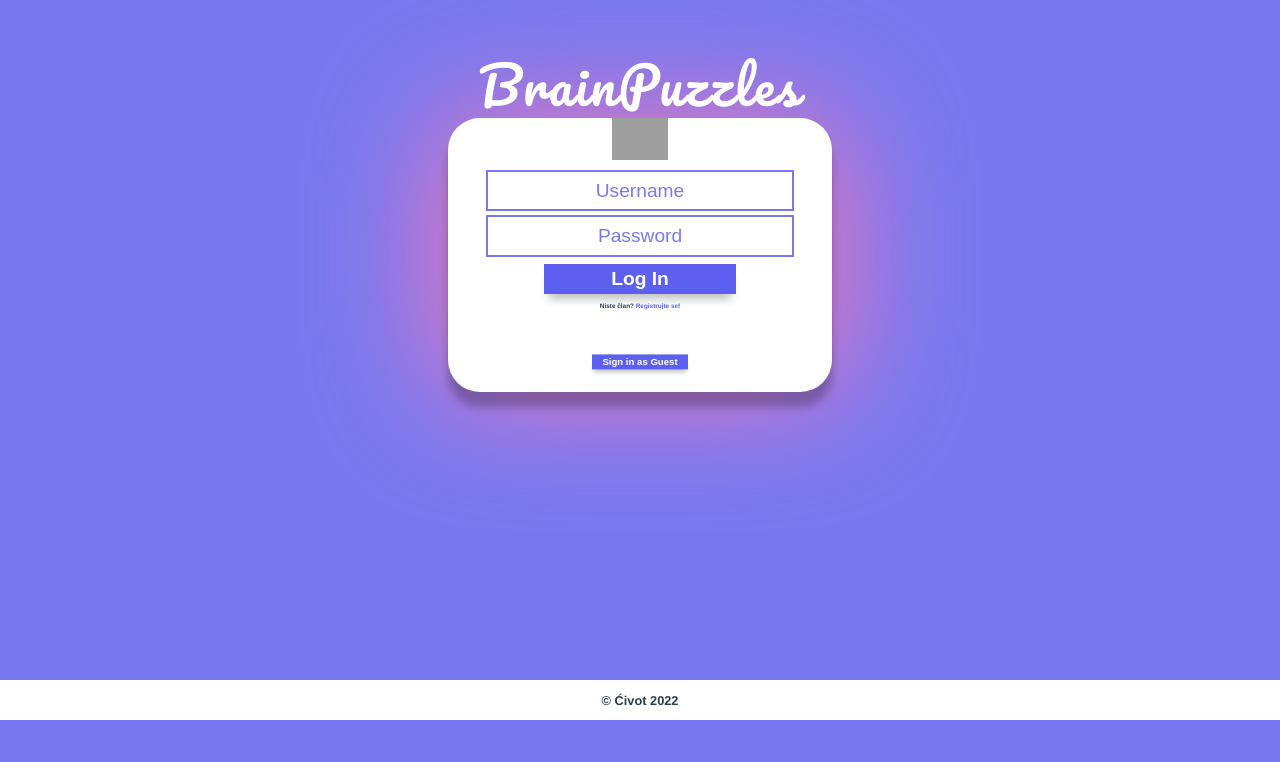
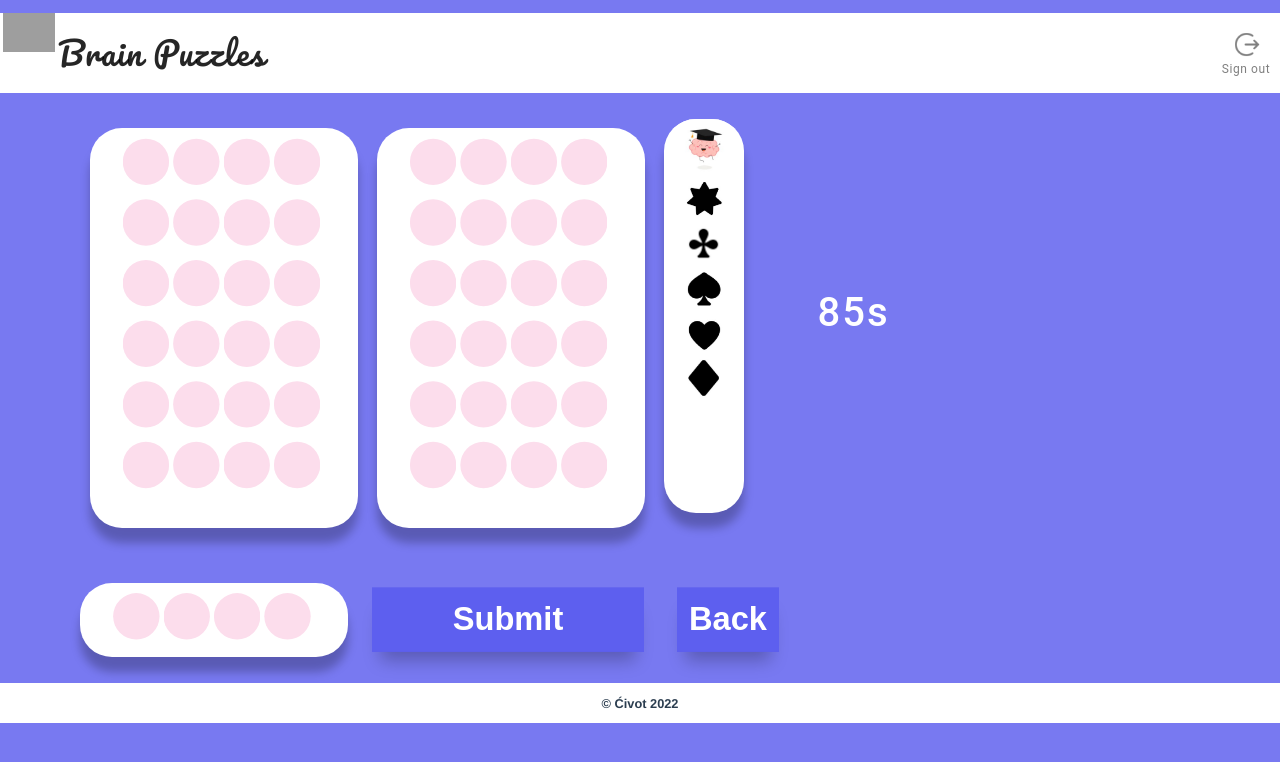
Before and after one commit to veljkoselakovic/BrainPuzzles, a Vue app in the folder Phase 5/Frontend/brain-puzzles/: page / in a window 1280 px wide. Shown: the top 762 px of the page. Built offline with nearby package versions, Linux system fonts and the light colour scheme; grey boxes are pictures that could not be loaded.

Commit message:
Mozgic tajmer, poeni

```diff
--- a/Phase 5/Frontend/brain-puzzles/src/components/GameComponents/MozgicComponents/MozgicComponent.vue
+++ b/Phase 5/Frontend/brain-puzzles/src/components/GameComponents/MozgicComponents/MozgicComponent.vue
@@ -64,6 +64,10 @@
         <img class="simbol" id="6" src="./Icons/karo.jpg" alt="mozgicsimb" style="width:2.8vw" @click = "symbolClicked">
     </div></div>
 
+    <div class="timer" id="sec">
+            {{this.timerCount}}s
+    </div>
+
     </div>
 
     <br>
@@ -129,6 +133,7 @@ export default {
         return{
         polje: a*4+b,
         slika:slikaId,
+        timerCount: 90,
         rows:6,
         rows2:6,
         cols2:4,
@@ -257,40 +262,7 @@ export default {
 
                 if(goodPlace==4 || a==6) //Kraj igre; izracunaj poene, ne dozvoljavaj vise da se ukucava i prikazi tacno resenje
                 {
-                    kraj = 1;
-                    /* Racunanje poena
-                    if(a<=4) poeni+=20;
-                    if(a==5) poeni+=15;
-                    if(a==6) poeni+=10;
-                    */
-
-                    for(let i=0;i<4;i++)
-                    {
-                        if(combination[i]==1)
-                        {
-                            document.getElementById(i*7+331).style.visibility="visible";
-                        }
-                        if(combination[i]==2)
-                        {
-                            document.getElementById(i*7+332).style.visibility="visible";
-                        }
-                        if(combination[i]==3)
-                        {
-                            document.getElementById(i*7+333).style.visibility="visible";
-                        }
-                        if(combination[i]==4)
-                        {
-                            document.getElementById(i*7+334).style.visibility="visible";
-                        }
-                        if(combination[i]==5)
-                        {
-                            document.getElementById(i*7+335).style.visibility="visible";
-                        }
-                        if(combination[i]==6)
-                        {
-                            document.getElementById(i*7+336).style.visibility="visible";
-                        }
-                    }
+                    this.submitResults();
                 }
 
 
@@ -324,12 +296,53 @@ export default {
             guess.pop();
         },
 
-        /*
-        endGame()
-        {
-            alert("Kraj igre");
-        }*/
+        submitResults(){
+                    kraj=1;
+                    document.getElementById("sec").style.visibility="hidden";
+                    for(let i=0;i<4;i++)
+                    {
+                        if(combination[i]==1)
+                        {
+                            document.getElementById(i*7+331).style.visibility="visible";
+                        }
+                        if(combination[i]==2)
+                        {
+                            document.getElementById(i*7+332).style.visibility="visible";
+                        }
+                        if(combination[i]==3)
+                        {
+                            document.getElementById(i*7+333).style.visibility="visible";
+                        }
+                        if(combination[i]==4)
+                        {
+                            document.getElementById(i*7+334).style.visibility="visible";
+                        }
+                        if(combination[i]==5)
+                        {
+                            document.getElementById(i*7+335).style.visibility="visible";
+                        }
+                        if(combination[i]==6)
+                        {
+                            document.getElementById(i*7+336).style.visibility="visible";
+                        }
+                    }
+        }
 
+    },
+
+    watch: {
+        timerCount: {
+            handler(value) {
+                if(value > 0){
+                    setTimeout(() => {
+                        this.timerCount--;
+                    }, 1000);
+                }
+                else{
+                    this.submitResults();
+                }
+            }, immediate:true
+        }
     }
 }
 
@@ -461,5 +474,19 @@ td, tr{
   box-shadow: 0px 15px 10px 0px rgba(0, 0, 0, 0.25);
 }
 
+.timer {
+    display: flex;
+    justify-content: center;
+    align-items: center;
+
+    font-family: 'Roboto';
+    font-style: normal;
+    font-weight: 500;
+    font-size: 5vh;
+    letter-spacing: 0.05em;
+    color: #FFFFFF;
+    margin-left: 5vw;
+}
+
 
 </style>
--- a/Phase 5/Frontend/brain-puzzles/src/main.js
+++ b/Phase 5/Frontend/brain-puzzles/src/main.js
@@ -14,7 +14,7 @@ import MozgicComponent                    from './components/GameComponents/Mozg
 import KZZComponent                       from './components/GameComponents/KZZComponents/KZZComponent.vue'
 
 const routes =  [
-  { path: '/',            component: LogInComponent                             },
+  { path: '/',            component: MozgicComponent                             },
   { path: '/register',    component: RegistrationComponent, name:'registration' },
   { path: '/login',       component: LogInComponent,        name:'login'        },
   { path: '/dashboard',   component: DashboardComponent,    name:'dashboard'    },
```
